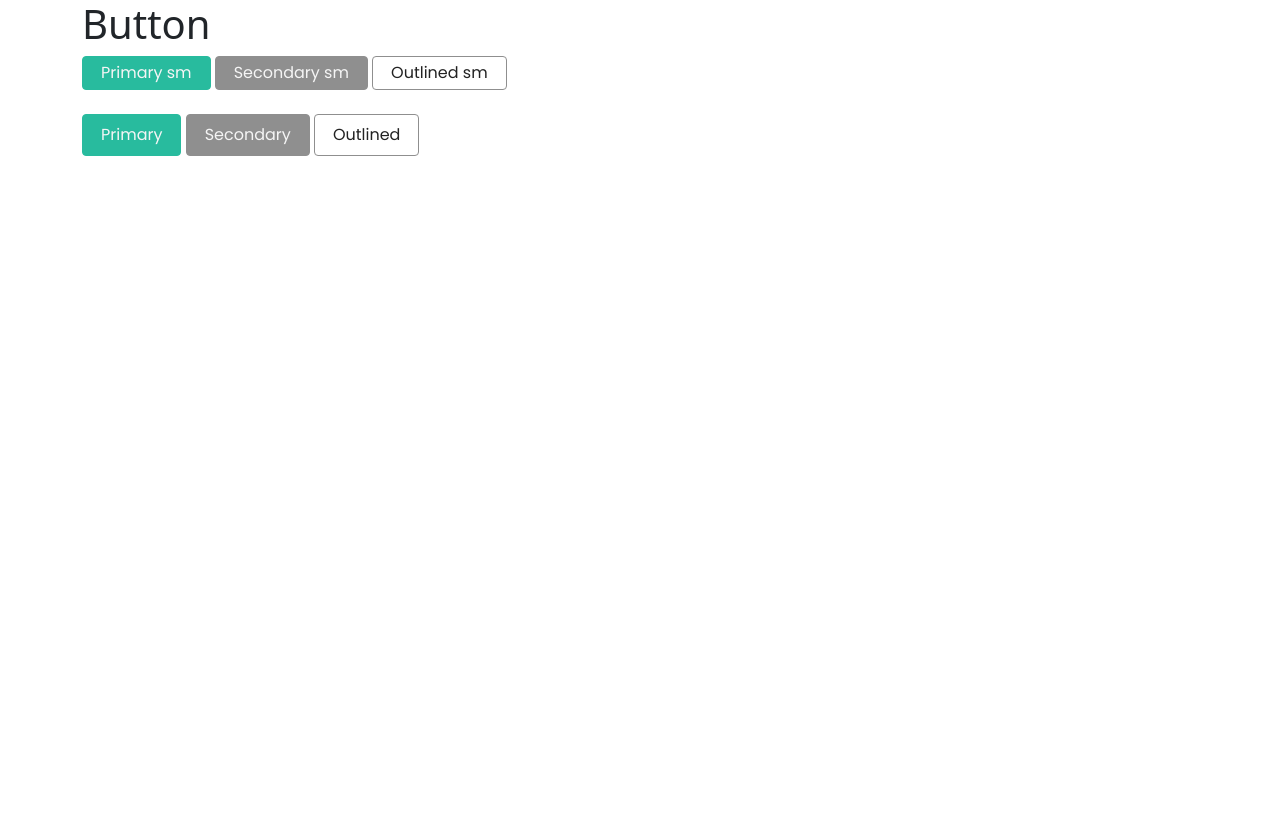
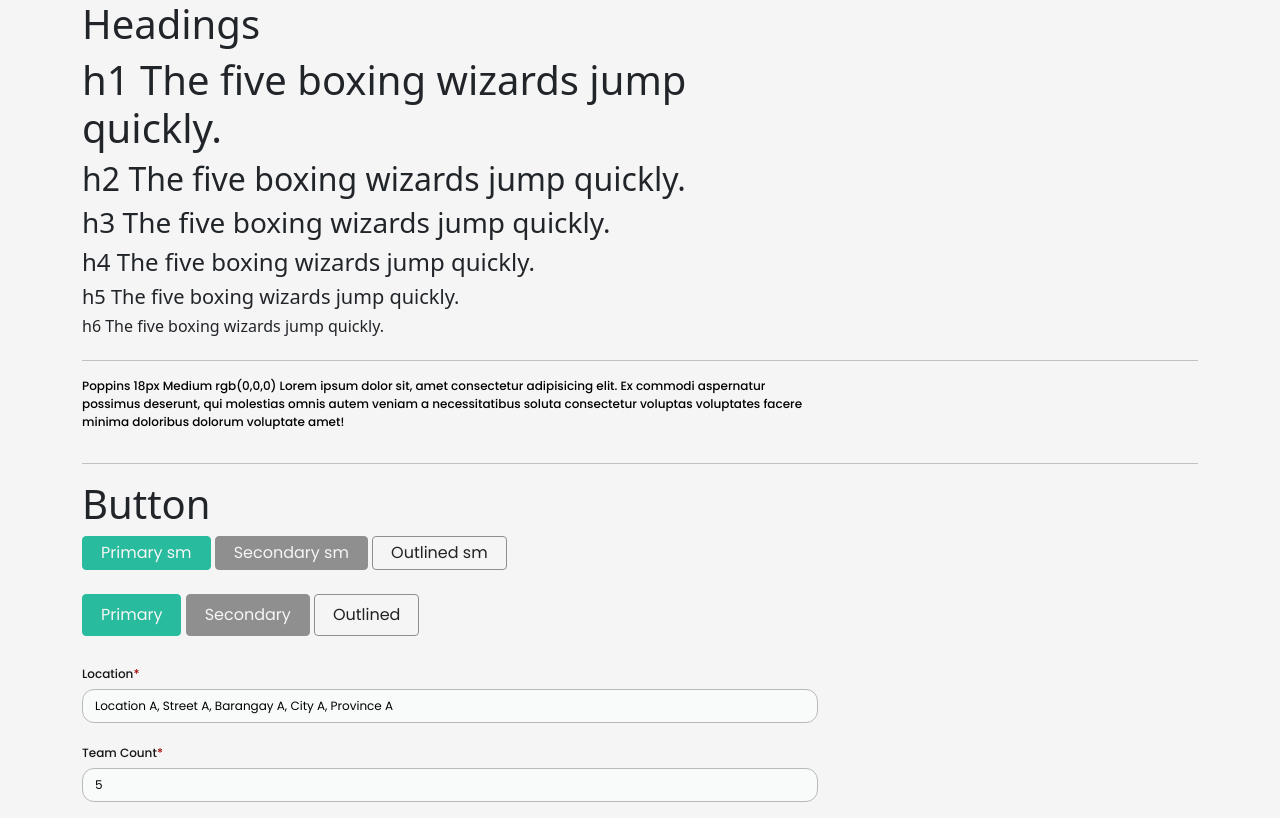
Before and after one commit to dhanmarlanortiz/one-life-markup, a plain HTML site: page index.html in a window 1280 px wide. Drawn offline with nearby package versions, Linux system fonts and the light colour scheme.

Commit message:
(1) paragraph. (2) Form input

```diff
--- a/index.html
+++ b/index.html
@@ -15,6 +15,24 @@
 <body>
 
 	<div class="container">
+		<div class="row">
+			<div class="col-sm-8">
+				<h1>Headings</h1>
+				<h1>h1 The five boxing wizards jump quickly.</h1>
+				<h2>h2 The five boxing wizards jump quickly.</h2>
+				<h3>h3 The five boxing wizards jump quickly.</h3>
+				<h4>h4 The five boxing wizards jump quickly.</h4>
+				<h5>h5 The five boxing wizards jump quickly.</h5>
+				<h6>h6 The five boxing wizards jump quickly.</h6>
+			</div>
+		</div>
+		<hr>
+		<div class="row">
+			<div class="col-sm-8">
+				<p>Poppins 18px Medium rgb(0,0,0) Lorem ipsum dolor sit, amet consectetur adipisicing elit. Ex commodi aspernatur possimus deserunt, qui molestias omnis autem veniam a necessitatibus soluta consectetur voluptas voluptates facere minima doloribus dolorum voluptate amet!</p>
+			</div>
+		</div>
+		<hr>
 		<div class="row">
 			<div class="col-sm-8">
 
@@ -37,10 +55,22 @@
 				<button type="button" class="btn btn-secondary btn-lg">Secondary lg</button>
 				<button type="button" class="btn btn-outline-secondary btn-lg">Outlined lg</button>
 				-->
+			</div>
+		</div>
 
+		<div class="row">
+			<div class="col-sm-8">
+				<form>
+					<div class="mb-3">
+					  <label for="location" class="form-label">Location</label>
+					  <input type="text" class="form-control" id="location" value="Location A, Street A, Barangay A, City A, Province A" required>
+					</div>
+					<div class="mb-3">
+						<label for="team-count" class="form-label">Team Count</label>
+						<input type="number" class="form-control" id="team-count" value="5" required>
+					</div>
 
-
-
+				</form>
 			</div>
 		</div>
 
--- a/scss/main.scss
+++ b/scss/main.scss
@@ -1,4 +1,44 @@
 @import "variables";
+
+body {
+    background-color: #f5f5f5;
+}
+
+p {
+    font-family: "Poppins", sans-serif;
+    font-size: 12px;
+    line-height: 18px;
+    color: #000;
+    font-weight: 500;
+}
+
+
+.form-control {
+    font-family: "Poppins", sans-serif;
+    font-size: 12px;
+    line-height: 24px;
+    color: #000;
+    font-weight: 400;
+    padding: 4px 12px;
+    border-radius: 12px;
+    background: #f9fafa;
+    border: solid 1px #b9b9b9;
+}
+
+
+.form-label {
+    font-family: "Poppins", sans-serif;
+    font-size: 12px;
+    line-height: 18px;
+    color: #161616;
+    font-weight: 500;
+    margin-bottom: 6px;
+}
+
+div:has(.form-control:required) .form-label::after {
+    content: "*";
+    color: #9D0404;
+}
 
 .btn {
     font-family: "Poppins", sans-serif;
```
Also changed, not shown: css/main.css, scss/_variables.scss (line endings or trailing spaces).
